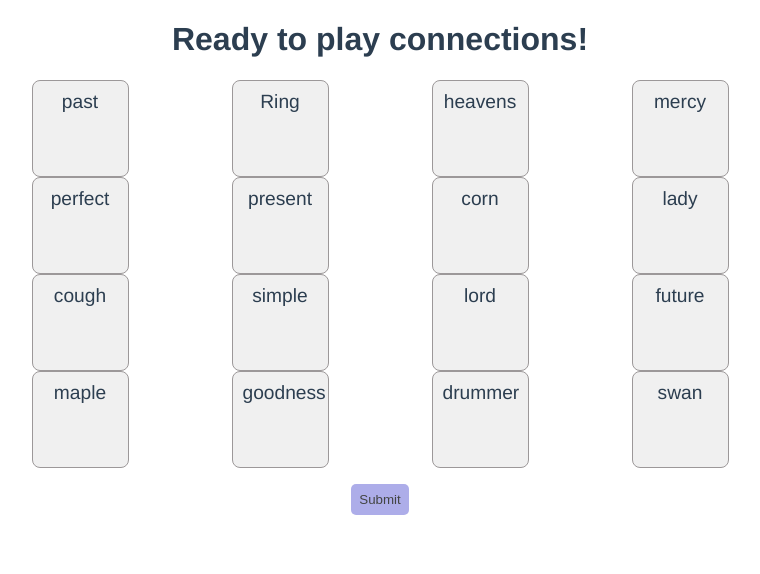
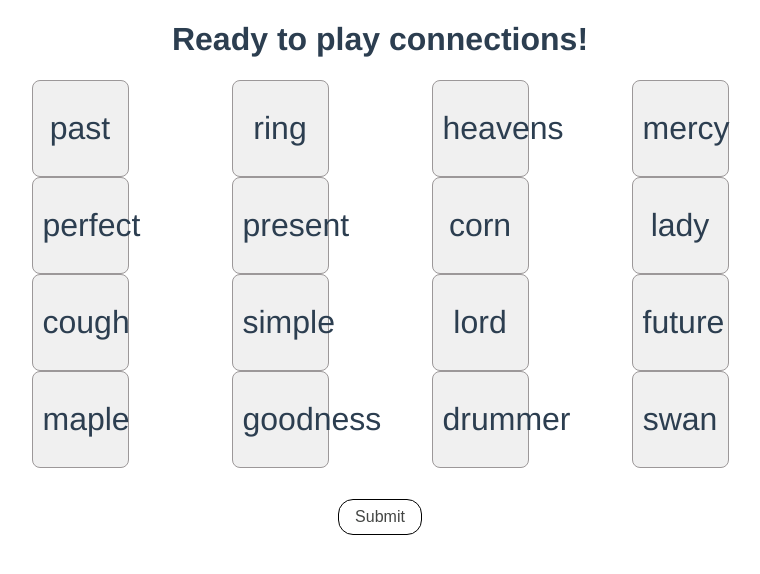
Before and after one commit to margOnline/connections, a Vue app: page / in a window 1280 px wide. Shown: the top 574 px of the page, without its empty margins (260-1020 px from the left). Built offline with nearby package versions, Linux system fonts and the light colour scheme.

Commit message:
Some styling enhancements

```diff
--- a/src/components/SolvedCategory.vue
+++ b/src/components/SolvedCategory.vue
@@ -1,7 +1,7 @@
 <template>
   <div class="container">
-    <div class="banner" :class="category.level">
-      {{ category.level }}
+    <div class="banner" :class="category.level.toLowerCase()">
+      <h3>{{ category.name }}</h3>
       <p>{{ categoryWords }}</p>
     </div>
   </div>
@@ -15,10 +15,10 @@ export default {
   },
   computed: {
     categoryWords() {
-      const words = this.$store.state.words.
-        filter((w) => w.categoryId === this.category.id).
-        map((w) => w.text);
-      return words.toString();
+      const words = this.$store.state.words
+        .filter((w) => w.categoryId === this.category.id)
+        .map((w) => w.text);
+      return words.join(", ");
     },
   },
 };
@@ -35,7 +35,7 @@ export default {
   border-radius: 7px;
 }
 .easy {
-  background-color: rgb(242, 246, 158);
+  background-color: rgb(248, 246, 103);
 }
 .moderate {
   background-color: rgb(88, 230, 121);
--- a/src/components/SubmitButton.vue
+++ b/src/components/SubmitButton.vue
@@ -14,10 +14,12 @@ export default {
 </script>
 <style scoped>
 .btn {
-  border: none;
-  background-color: rgb(173, 173, 233);
-  border-radius: 5px;
-  padding: 8px;
+  font-size: 16px;
+  margin-top: 15px;
+  border: 1px solid black;
+  border-radius: 15px;
+  background-color: white;
+  padding: 8px 16px;
   color: rgb(67, 69, 67);
 }
 </style>
--- a/src/components/WordSquare.vue
+++ b/src/components/WordSquare.vue
@@ -25,7 +25,7 @@ export default {
 <style scoped>
 .word {
   display: inline-block;
-  font-size: 1.5vw;
+  font-size: 2.5vw;
   height: 75px;
   width: 75px;
   background-color: rgba(238, 238, 238, 0.863);
@@ -33,6 +33,7 @@ export default {
   text-align: center;
   border: 1px solid rgb(156, 152, 153);
   border-radius: 8px;
+  line-height: 75px;
 }
 .word a {
   color: black;
--- a/src/data.json
+++ b/src/data.json
@@ -85,7 +85,7 @@
       "correct": false
     },
     {
-      "text": "Ring",
+      "text": "ring",
       "categoryId": 4,
       "selected": false,
       "correct": false
```
